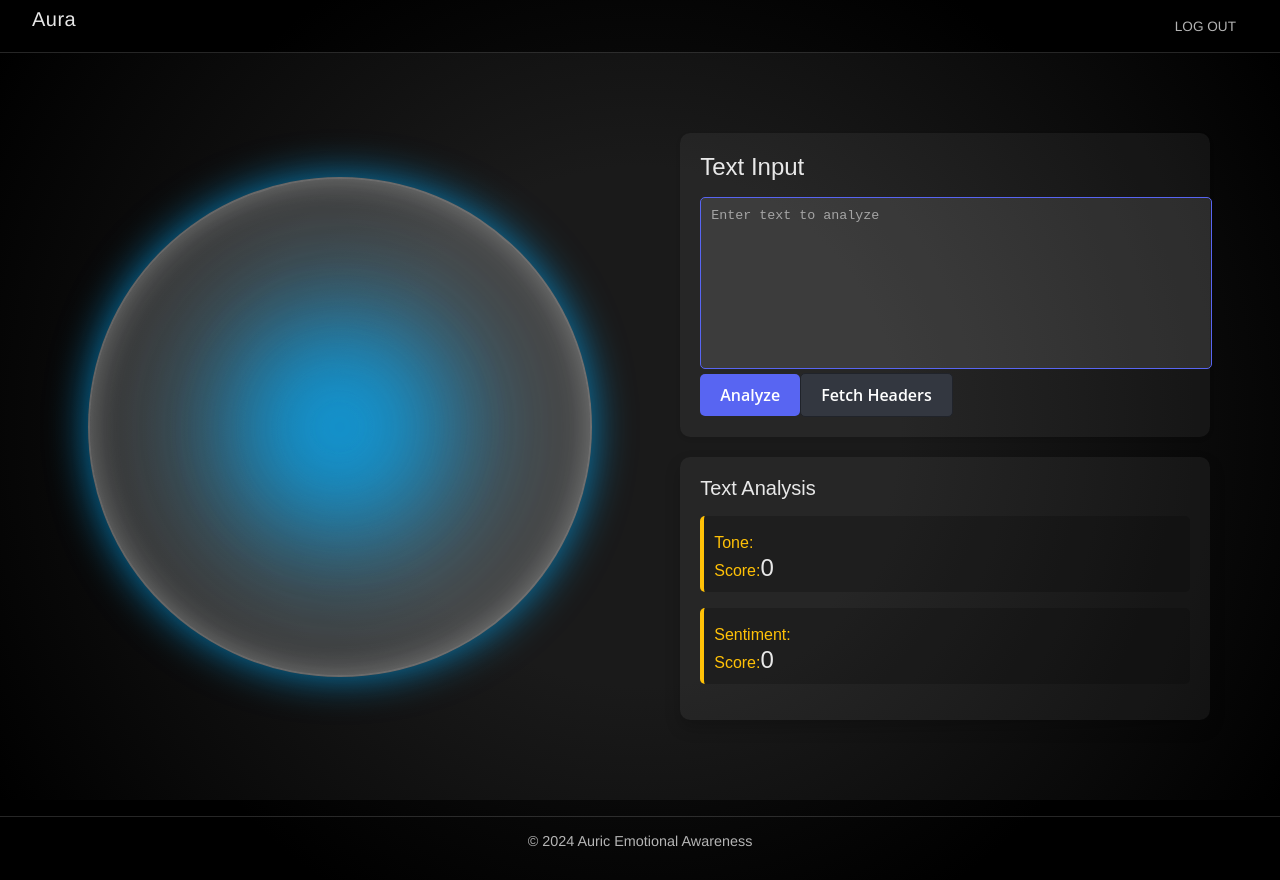
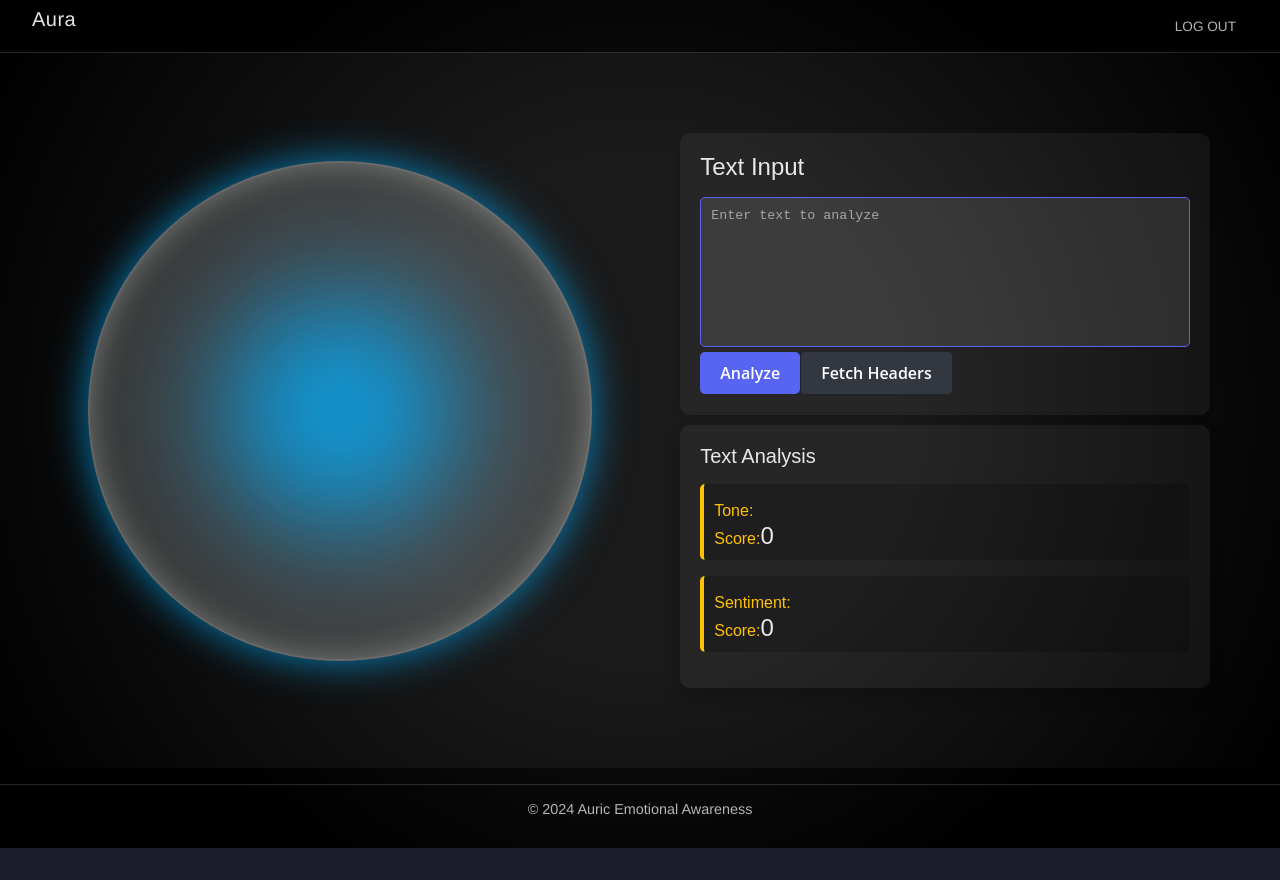
Before and after one commit to uxlyne/auric, a React (Create React App) app: page / in a window 1280 px wide. After the commit the page ends 848 px from the top, so only its background shows below. Built offline with nearby package versions, Linux system fonts and the light colour scheme.

Commit message:
Text Input Box Fix

```diff
--- a/src/styles/TextInput.css
+++ b/src/styles/TextInput.css
@@ -2,7 +2,7 @@
 
 .text-input-container {
   width: 100%;
-  margin-bottom: 20px;
+  margin-bottom: 10px;
   background: rgba(255, 255, 255, 0.05);
   padding: 20px;
   border-radius: 10px;
@@ -16,6 +16,7 @@
 }
 
 .input-text {
+  box-sizing: border-box; /* Add this line */
   width: 100%;
   background: rgba(255, 255, 255, 0.1);
   border: 1px solid #5865F2;
@@ -26,6 +27,7 @@
   height: 150px;
   overflow-y: auto;
 }
+
 
 .input-text::placeholder {
   color: #A5A5A5;
```
